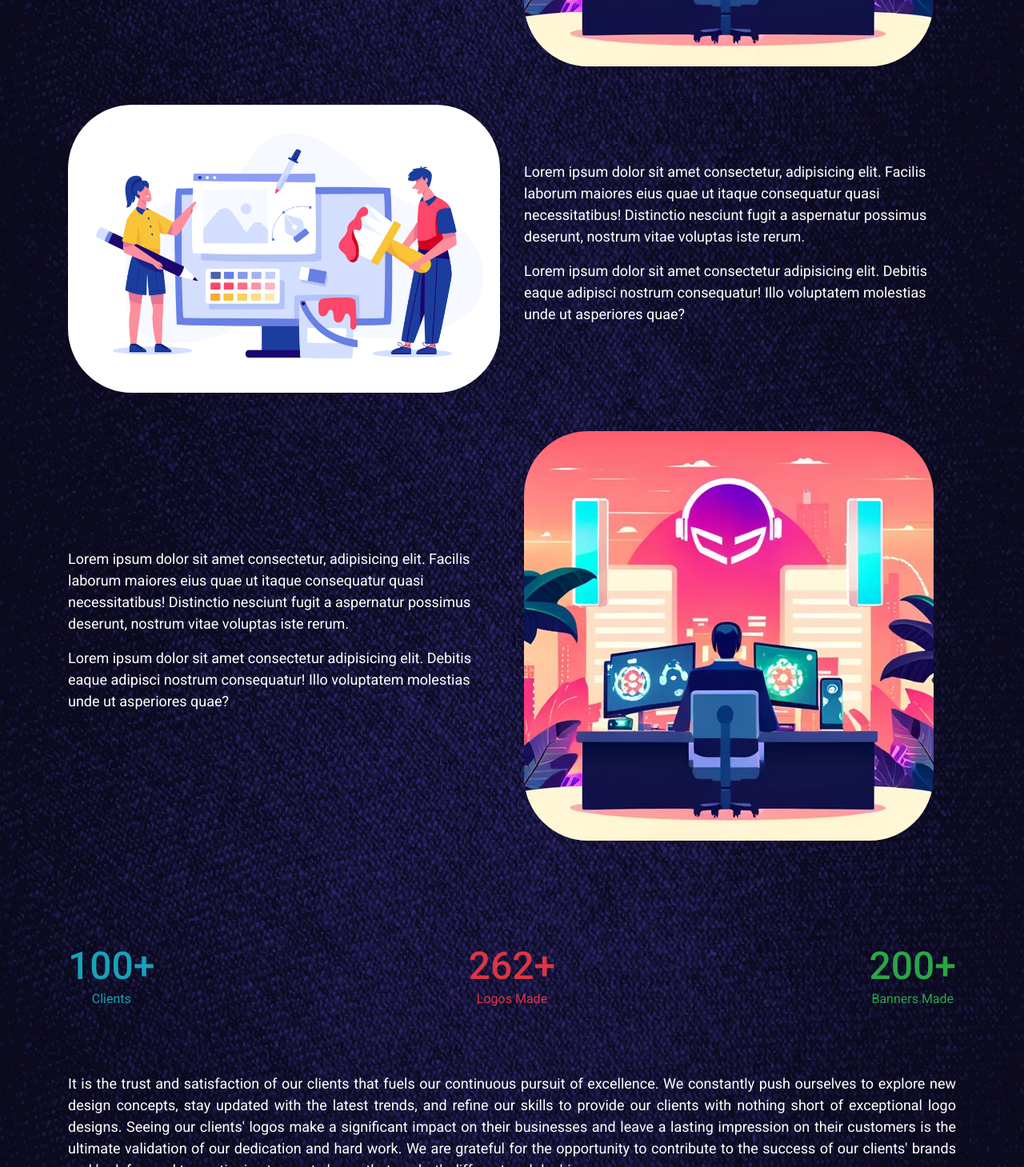
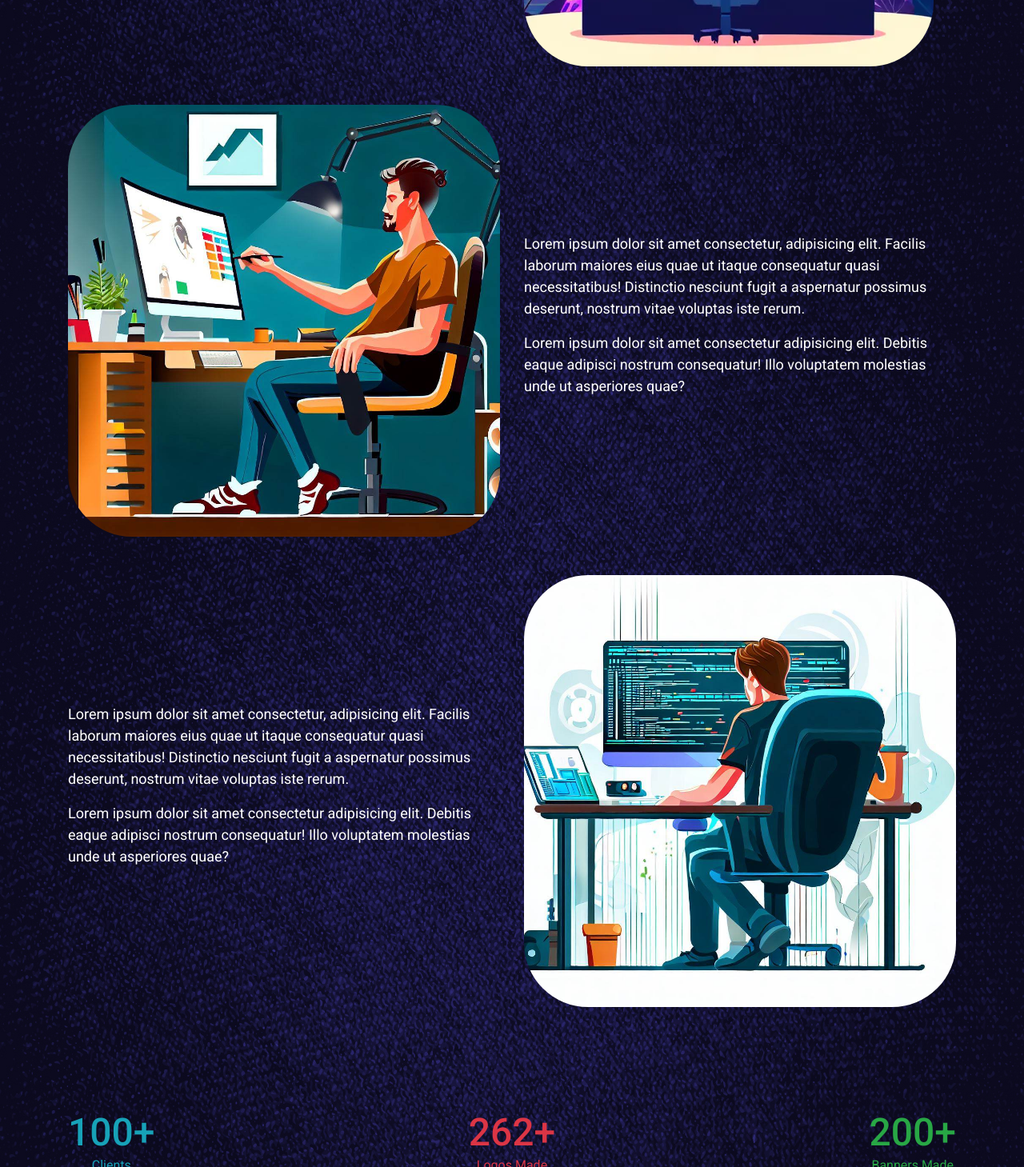
Before and after one commit to roshaan-khan/design-hub, a plain HTML site: page index.html in a window 1280 px wide. Shown: the part 1120-2579 px from the top of the page at 80% size. Drawn offline with nearby package versions, Linux system fonts and the light colour scheme.

Commit message:
latest code

```diff
--- a/index.html
+++ b/index.html
@@ -120,7 +120,7 @@
         <div class="col-md-6">
           <div class="image-section">
             <img class="img-fluid about-image"
-              src="./assets/vecteezy_graphic-designer-learning-program-software-painting-on-computer_.jpg"
+              src="./assets/vector2.jpg"
               alt="About Us Image">
           </div>
         </div>
@@ -138,7 +138,7 @@
         </div>
         <div class="col-md-6">
           <div class="image-section">
-            <img class="img-fluid about-image" src="./assets/markus-spiske-fpTVkXjxL_Y-unsplash-2x_HEiesmHe.webp"
+            <img class="img-fluid about-image" src="./assets/_0c935a72-b3b9-4015-a901-78f1e189f6cf.jpg"
               alt="About Us Image">
           </div>
         </div>
```
Also changed, not shown: assets/_0c935a72-b3b9-4015-a901-78f1e189f6cf.jpg (added), assets/vector2.jpg (added).
